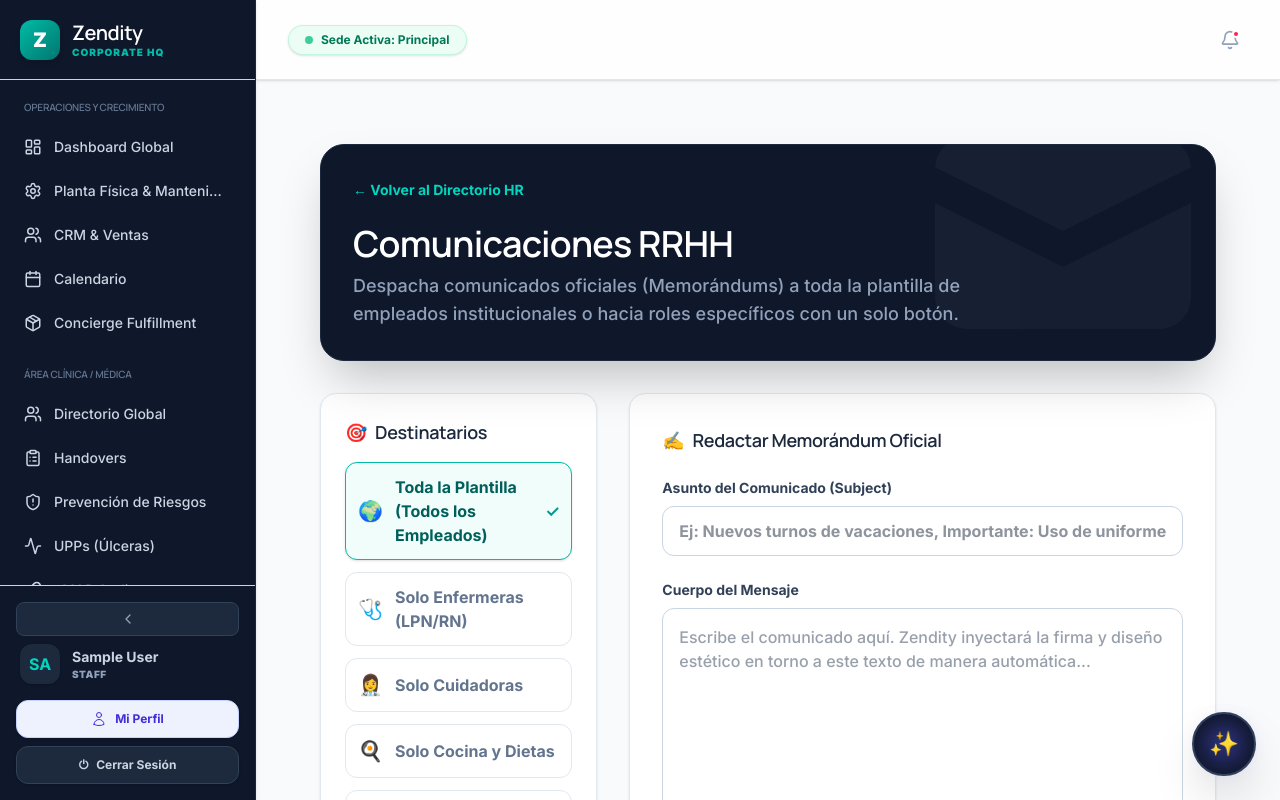
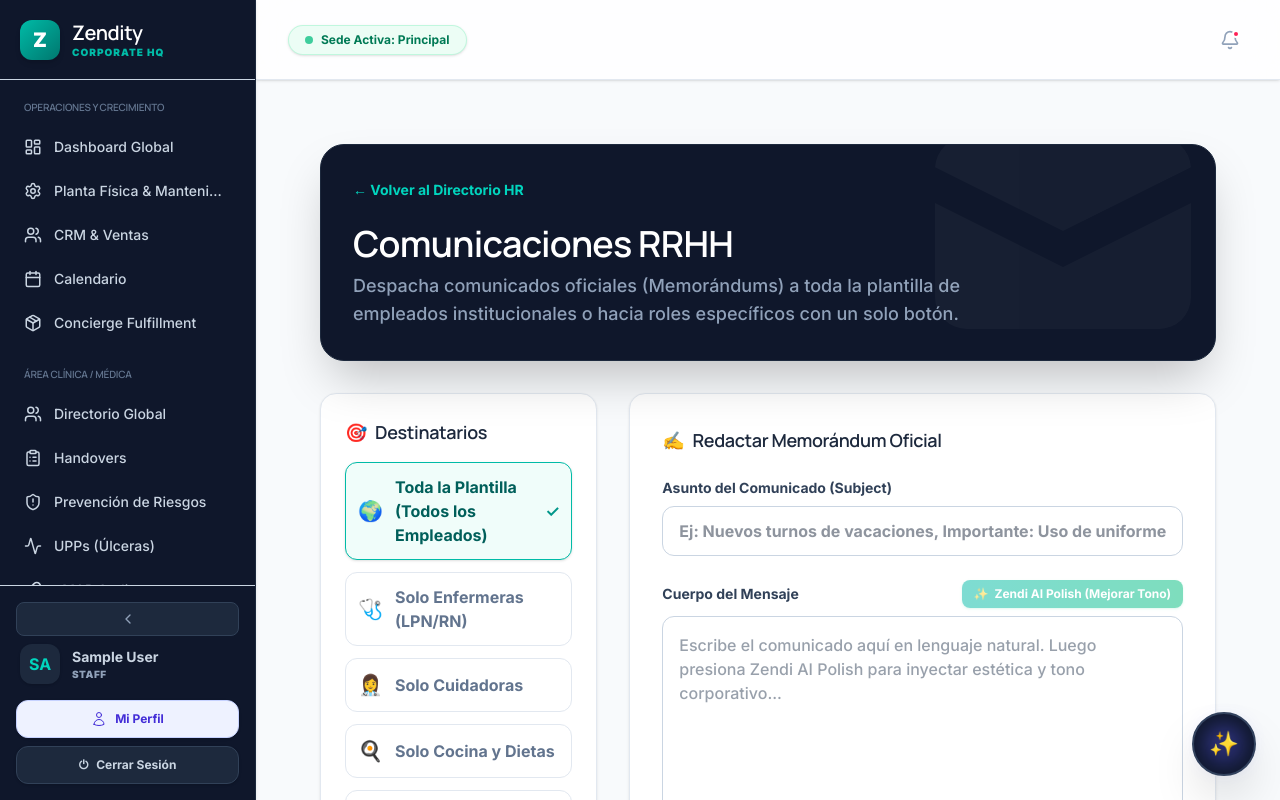
Before and after one commit to Zendity-maker/Zendity, a Next.js app: page /corporate/hr/comms in a window 1280 px wide. Built offline with nearby package versions, Linux system fonts and the light colour scheme; no server answers; sample sign-in values are in the browser's storage.

Commit message:
feat(ai): integrate zendi shadow polishing to hr and family comms

```diff
--- a/src/app/corporate/hr/comms/page.tsx
+++ b/src/app/corporate/hr/comms/page.tsx
@@ -8,6 +8,7 @@ export default function HRCommsPage() {
     const [htmlBody, setHtmlBody] = useState("");
     const [selectedRoles, setSelectedRoles] = useState<string[]>(['ALL']);
     const [submitting, setSubmitting] = useState(false);
+    const [isPolishing, setIsPolishing] = useState(false);
     const [successMsg, setSuccessMsg] = useState("");
     const [errorMsg, setErrorMsg] = useState("");
 
@@ -67,6 +68,34 @@ export default function HRCommsPage() {
             setErrorMsg("Error de conexión. Intente de nuevo.");
         } finally {
             setSubmitting(false);
+        }
+    };
+
+    const handleZendiPolish = async () => {
+        if (!htmlBody.trim()) {
+            setErrorMsg("Escribe al menos un borrador para que Zendi AI pueda pulirlo.");
+            return;
+        }
+        setIsPolishing(true);
+        setErrorMsg("");
+
+        try {
+            const res = await fetch("/api/ai/shadow", {
+                method: "POST", headers: { "Content-Type": "application/json" },
+                body: JSON.stringify({ type: "CORPORATE_COMMS_POLISH", rawText: htmlBody })
+            });
+            const data = await res.json();
+            if (data.success && data.formattedText) {
+                setHtmlBody(data.formattedText);
+                setSuccessMsg("✨ Zendi AI ha perfeccionado tu comunicado al formato corporativo.");
+                setTimeout(() => setSuccessMsg(""), 4000);
+            } else {
+                setErrorMsg("El asistente inteligente no pudo procesar el borrador.");
+            }
+        } catch (e) {
+            setErrorMsg("Error al conectar con Zendi AI.");
+        } finally {
+            setIsPolishing(false);
         }
     };
 
@@ -155,13 +184,27 @@ export default function HRCommsPage() {
                                 />
                             </div>
 
-                            <div className="flex-1 flex flex-col">
-                                <label className="block text-sm font-bold text-slate-700 mb-2">Cuerpo del Mensaje</label>
+                            <div className="flex-1 flex flex-col relative">
+                                <div className="flex justify-between items-center mb-2">
+                                    <label className="block text-sm font-bold text-slate-700">Cuerpo del Mensaje</label>
+                                    <button
+                                        onClick={handleZendiPolish}
+                                        disabled={isPolishing || htmlBody.trim().length === 0}
+                                        className="text-xs font-bold px-3 py-1.5 bg-gradient-to-r from-teal-500 to-emerald-500 hover:from-teal-400 hover:to-emerald-400 text-white rounded-lg shadow-sm transition-all shadow-emerald-500/20 active:scale-95 disabled:opacity-50 flex items-center gap-1.5"
+                                    >
+                                        {isPolishing ? (
+                                            <><div className="w-3 h-3 border-2 border-white/50 border-t-white rounded-full animate-spin"></div> Pulimentando...</>
+                                        ) : (
+                                            <><span>✨</span> Zendi AI Polish (Mejorar Tono)</>
+                                        )}
+                                    </button>
+                                </div>
                                 <textarea
                                     value={htmlBody}
                                     onChange={e => setHtmlBody(e.target.value)}
-                                    placeholder="Escribe el comunicado aquí. Zendity inyectará la firma y diseño estético en torno a este texto de manera automática..."
-                                    className="w-full h-64 p-4 rounded-xl border border-slate-300 focus:border-teal-500 focus:ring-2 focus:ring-teal-200 outline-none resize-none font-medium text-slate-700"
+                                    placeholder="Escribe el comunicado aquí en lenguaje natural. Luego presiona Zendi AI Polish para inyectar estética y tono corporativo..."
+                                    className={`w-full h-64 p-4 rounded-xl border ${isPolishing ? 'border-teal-400 bg-teal-50/30' : 'border-slate-300'} focus:border-teal-500 focus:ring-2 focus:ring-teal-200 outline-none resize-none font-medium text-slate-700 transition-colors`}
+                                    disabled={isPolishing}
                                 />
                             </div>
                         </div>
--- a/src/components/medical/patient/SendFamilyEmailModal.tsx
+++ b/src/components/medical/patient/SendFamilyEmailModal.tsx
@@ -18,6 +18,7 @@ interface SendFamilyEmailModalProps {
 export default function SendFamilyEmailModal({ familyMembers, defaultMode = 'BROADCAST', TriggerComponent }: SendFamilyEmailModalProps) {
     const [isOpen, setIsOpen] = useState(false);
     const [isSending, setIsSending] = useState(false);
+    const [isPolishing, setIsPolishing] = useState(false);
 
     // Determines if it's forced individual or global broadcast
     const [sendMode, setSendMode] = useState<'INDIVIDUAL' | 'BROADCAST'>(defaultMode);
@@ -91,6 +92,33 @@ export default function SendFamilyEmailModal({ familyMembers, defaultMode = 'BRO
             setStatus({ type: 'error', msg: "Error conectando con el hub de comunicaciones familiares." });
         } finally {
             setIsSending(false);
+        }
+    };
+
+    const handleZendiPolish = async () => {
+        if (!message.trim()) {
+            setStatus({ type: 'error', msg: "Escribe al menos un borrador para que Zendi AI pueda pulirlo." });
+            return;
+        }
+        setIsPolishing(true);
+        setStatus(null);
+
+        try {
+            const res = await fetch("/api/ai/shadow", {
+                method: "POST", headers: { "Content-Type": "application/json" },
+                body: JSON.stringify({ type: "CORPORATE_COMMS_POLISH", rawText: message })
+            });
+            const data = await res.json();
+            if (data.success && data.formattedText) {
+                setMessage(data.formattedText);
+                setStatus({ type: 'success', msg: "✨ Zendi AI ha perfeccionado tu comunicado al formato corporativo y empático." });
+            } else {
+                setStatus({ type: 'error', msg: "El asistente inteligente no pudo procesar este borrador." });
+            }
+        } catch (e) {
+            setStatus({ type: 'error', msg: "Error de red al conectar con Zendi AI." });
+        } finally {
+            setIsPolishing(false);
         }
     };
 
@@ -177,17 +205,28 @@ export default function SendFamilyEmailModal({ familyMembers, defaultMode = 'BRO
                                     />
                                 </div>
 
-                                <div className="border border-slate-300 rounded-xl overflow-hidden focus-within:ring-2 focus-within:ring-teal-500 focus-within:border-teal-500 transition-all shadow-sm">
+                                <div className={`border rounded-xl overflow-hidden focus-within:ring-2 focus-within:ring-teal-500 focus-within:border-teal-500 transition-all shadow-sm ${isPolishing ? 'border-teal-400 bg-teal-50/30' : 'border-slate-300'}`}>
                                     <div className="bg-slate-50 border-b border-slate-200 px-4 py-2 text-[10px] font-black uppercase tracking-widest text-slate-500 flex items-center justify-between gap-2">
                                         <span>Cuerpo del Mensaje (White-Labeled)</span>
-                                        <span className="bg-teal-100 text-teal-700 px-2 py-0.5 rounded text-[9px]">Branded Template</span>
+                                        <div className="flex items-center gap-2">
+                                            <button
+                                                type="button"
+                                                onClick={handleZendiPolish}
+                                                disabled={isPolishing || message.trim().length === 0}
+                                                className="bg-gradient-to-r from-teal-500 to-emerald-500 hover:from-teal-400 hover:to-emerald-400 text-white px-2 py-0.5 rounded text-[9px] shadow-sm disabled:opacity-50 transition-all flex items-center gap-1"
+                                            >
+                                                {isPolishing ? 'Pulimentando...' : '✨ Zendi Polish'}
+                                            </button>
+                                            <span className="bg-teal-100 text-teal-700 px-2 py-0.5 rounded text-[9px]">Branded Template</span>
+                                        </div>
                                     </div>
                                     <textarea
                                         placeholder={sendMode === 'BROADCAST' ? 'Estimadas familias de nuestra comunidad...\n\nLes escribimos para invitarles a...' : 'Estimado familiar del residente...\n\nPor la presente le informamos que...'}
                                         value={message}
                                         onChange={(e) => setMessage(e.target.value)}
-                                        className="w-full px-4 py-4 h-48 bg-white outline-none font-medium text-slate-800 placeholder:text-slate-400 resize-none custom-scrollbar leading-relaxed"
+                                        className="w-full px-4 py-4 h-48 bg-transparent outline-none font-medium text-slate-800 placeholder:text-slate-400 resize-none custom-scrollbar leading-relaxed"
                                         required
+                                        disabled={isPolishing}
                                     />
                                 </div>
                                 <p className="text-[11px] text-slate-400 font-medium">✨ El logo de la Sede y los datos corporativos se adjuntarán automáticamente al envío.</p>
```
Also changed, not shown: src/app/api/ai/shadow/route.ts (+20 -0 lines).
